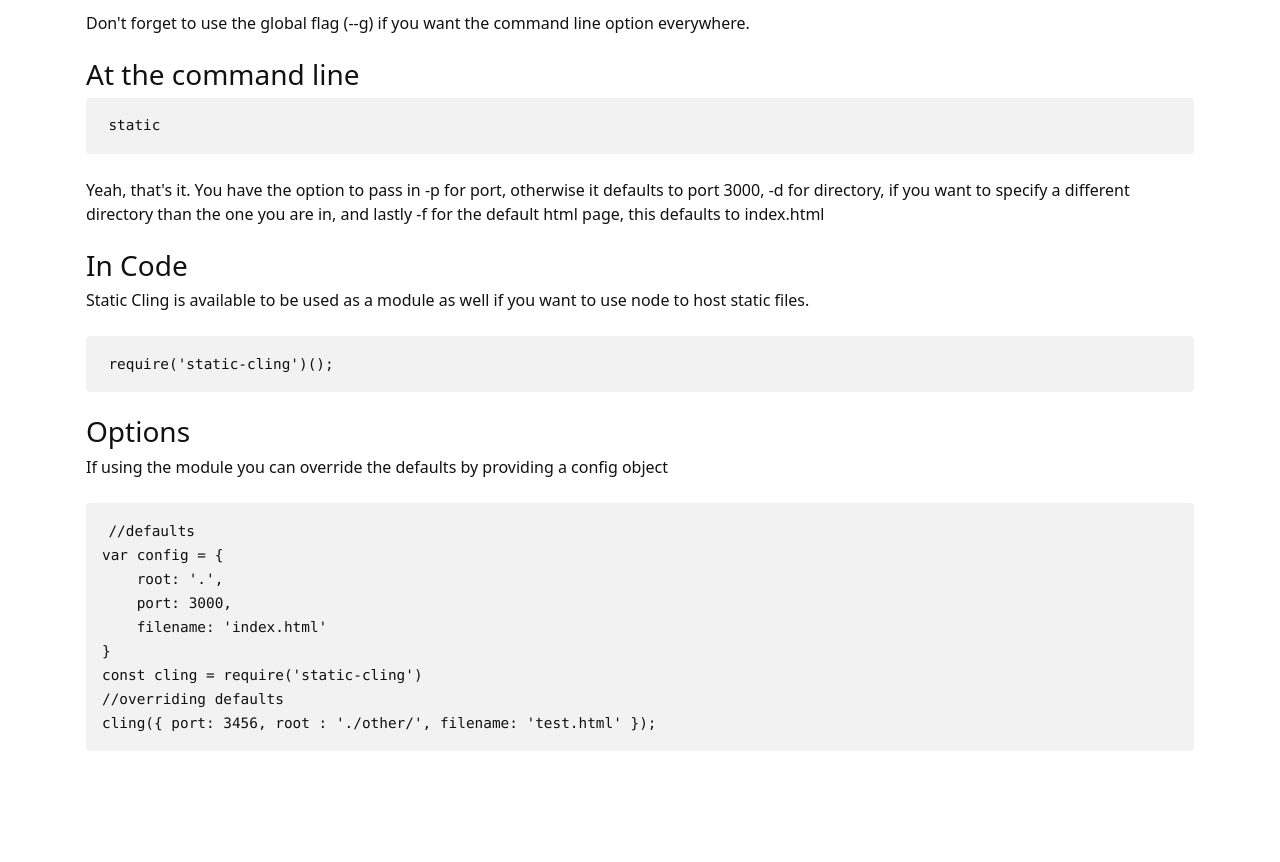
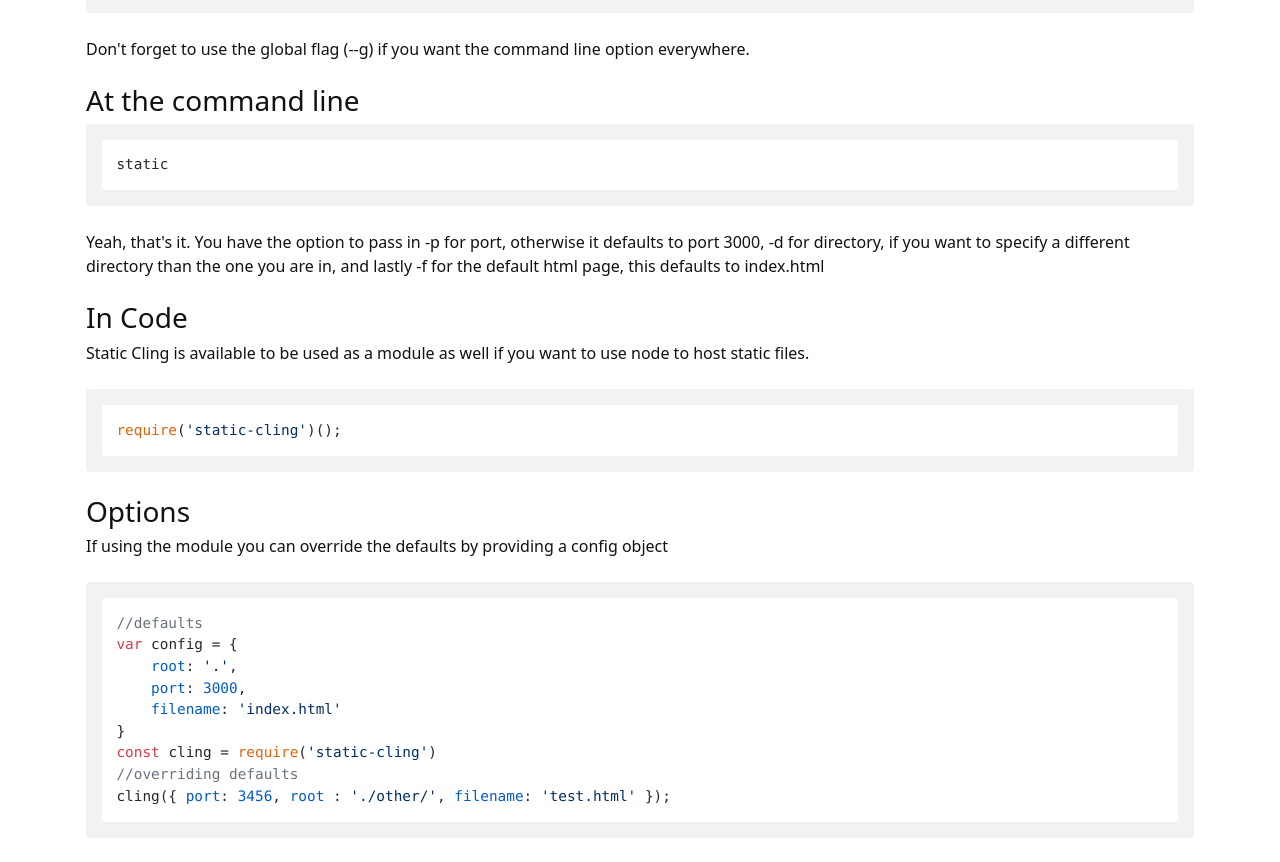
Before and after one commit to Kevnz/Static-Cling, a plain HTML site: page index.html in a window 1280 px wide. Shown: the part 532-1394 px from the top of the page. Before the commit the page ends 1307 px from the top, so only its background shows below. Drawn offline with nearby package versions, Linux system fonts and the light colour scheme.

Commit message:
Publisher generated commit [ci skip]

```diff
--- a/index.html
+++ b/index.html
@@ -2,37 +2,54 @@
 <html lang="en">
 
 <head>
-  <title>static-cling</title>
+  <title>Creature-Features - Dead simple feature flags - Kevin Isom</title>
   <link rel="stylesheet" type="text/css" href="styles.css" />
-  <meta name="description" content="Static file server" />
+  <link rel="stylesheet" type="text/css" href="extend.css" />
+  <meta name="description" content="static-cling - Static file server - Kevin Isom" />
   <meta http-equiv="Content-Type" content="text/html; charset=utf-8" />
+  <link rel="stylesheet" type="text/css"
+    href="https://cdnjs.cloudflare.com/ajax/libs/highlight.js/9.14.2/styles/github.min.css" />
+
+  <meta name="viewport" content="width=device-width, initial-scale=1">
+  <meta property="og:title" content="static-cling - Static file server - Kevin Isom" />
+  <meta property="og:type" content="website" />
+  <meta property="og:description" content="static-cling - Static file server - Kevin Isom" />
+  <meta property="og:url" content="https://kevinisom.info/Static-Cling" />
+  <meta property="og:image" content="https://avatars3.githubusercontent.com/u/62547?s=400&amp;v=4" />
+
+  <meta name="twitter:card" content="summary" />
+  <meta name="twitter:site" content="@kev_nz" />
+  <meta name="twitter:title" content="static-cling - Static file server - Kevin Isom @kev_nz" />
+  <meta name="twitter:description" content="static-cling - Static file server - by @kev_nz" />
+  <meta name="twitter:image" content="https://avatars3.githubusercontent.com/u/62547?s=400&amp;v=4" />
+
 </head>
 
 <body>
   <div class="container">
   <h1 id="static-cling">Static Cling</h1>
-<p><a href="https://travis-ci.org/Kevnz/Static-Cling"><img src="https://travis-ci.org/Kevnz/Static-Cling.svg?branch=master" alt="Build Status" /></a> <a href="https://badge.fury.io/js/static-cling"><img src="https://badge.fury.io/js/static-cling.svg" alt="npm version" /></a></p>
+<p><a href="https://badge.fury.io/js/static-cling"><img src="https://badge.fury.io/js/static-cling.svg" alt="npm version" /></a> <img src="https://img.shields.io/circleci/project/github/Kevnz/Static-Cling/master.svg" alt="Build Status" /></p>
 <p>This is a node.js module that allows you to spin up a static file server either from code or from the command line.</p>
 <h3 id="installing">Installing</h3>
-<pre><code class="bash language-bash">npm install static-cling</code></pre>
+<pre><code class="hljs bash language-bash">npm install static-cling</code></pre>
 <p>Don't forget to use the global flag (--g) if you want the command line option everywhere.</p>
 <h3 id="at-the-command-line">At the command line</h3>
-<pre><code class="bash language-bash">static</code></pre>
+<pre><code class="hljs bash language-bash">static</code></pre>
 <p>Yeah, that's it. You have the option to pass in -p for port, otherwise it defaults to port 3000, -d for directory, if you want to specify a different directory than the one you are in, and lastly -f for the default html page, this defaults to index.html</p>
 <h3 id="in-code">In Code</h3>
 <p>Static Cling is available to be used as a module as well if you want to use node to host static files.</p>
-<pre><code class="js language-js">require('static-cling')();</code></pre>
+<pre><code class="hljs js language-js"><span class="hljs-built_in">require</span>(<span class="hljs-string">'static-cling'</span>)();</code></pre>
 <h3 id="options">Options</h3>
 <p>If using the module you can override the defaults by providing a config object</p>
-<pre><code class="js language-js">//defaults
-var config = {
-    root: '.',
-    port: 3000,
-    filename: 'index.html'
+<pre><code class="hljs js language-js"><span class="hljs-comment">//defaults</span>
+<span class="hljs-keyword">var</span> config = {
+    <span class="hljs-attr">root</span>: <span class="hljs-string">'.'</span>,
+    <span class="hljs-attr">port</span>: <span class="hljs-number">3000</span>,
+    <span class="hljs-attr">filename</span>: <span class="hljs-string">'index.html'</span>
 }
-const cling = require('static-cling')
-//overriding defaults
-cling({ port: 3456, root : './other/', filename: 'test.html' });</code></pre>
+<span class="hljs-keyword">const</span> cling = <span class="hljs-built_in">require</span>(<span class="hljs-string">'static-cling'</span>)
+<span class="hljs-comment">//overriding defaults</span>
+cling({ <span class="hljs-attr">port</span>: <span class="hljs-number">3456</span>, <span class="hljs-attr">root</span> : <span class="hljs-string">'./other/'</span>, <span class="hljs-attr">filename</span>: <span class="hljs-string">'test.html'</span> });</code></pre>
   </div>
 <script async src="https://www.googletagmanager.com/gtag/js?id=UA-64038939-2"></script>
 <script>
```
